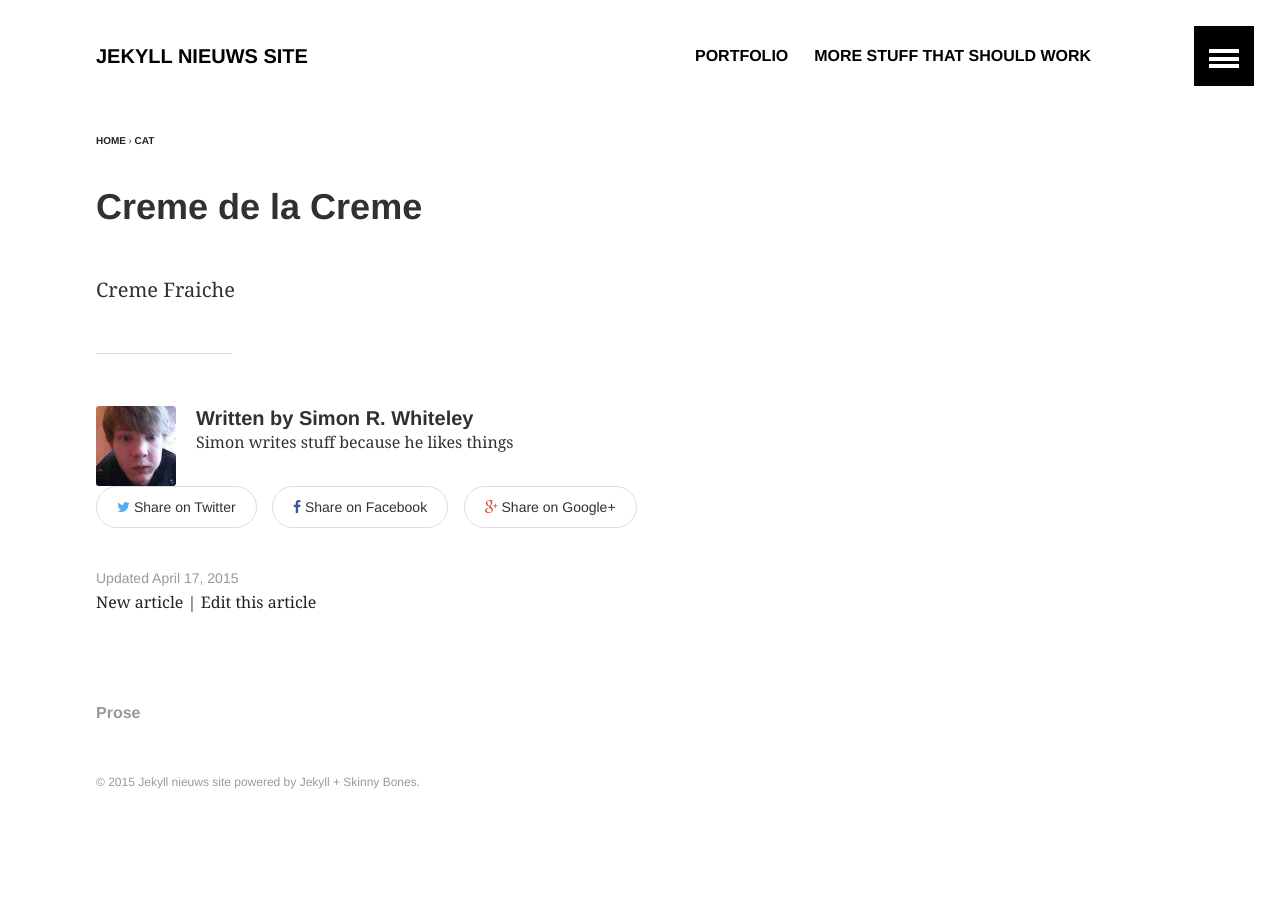
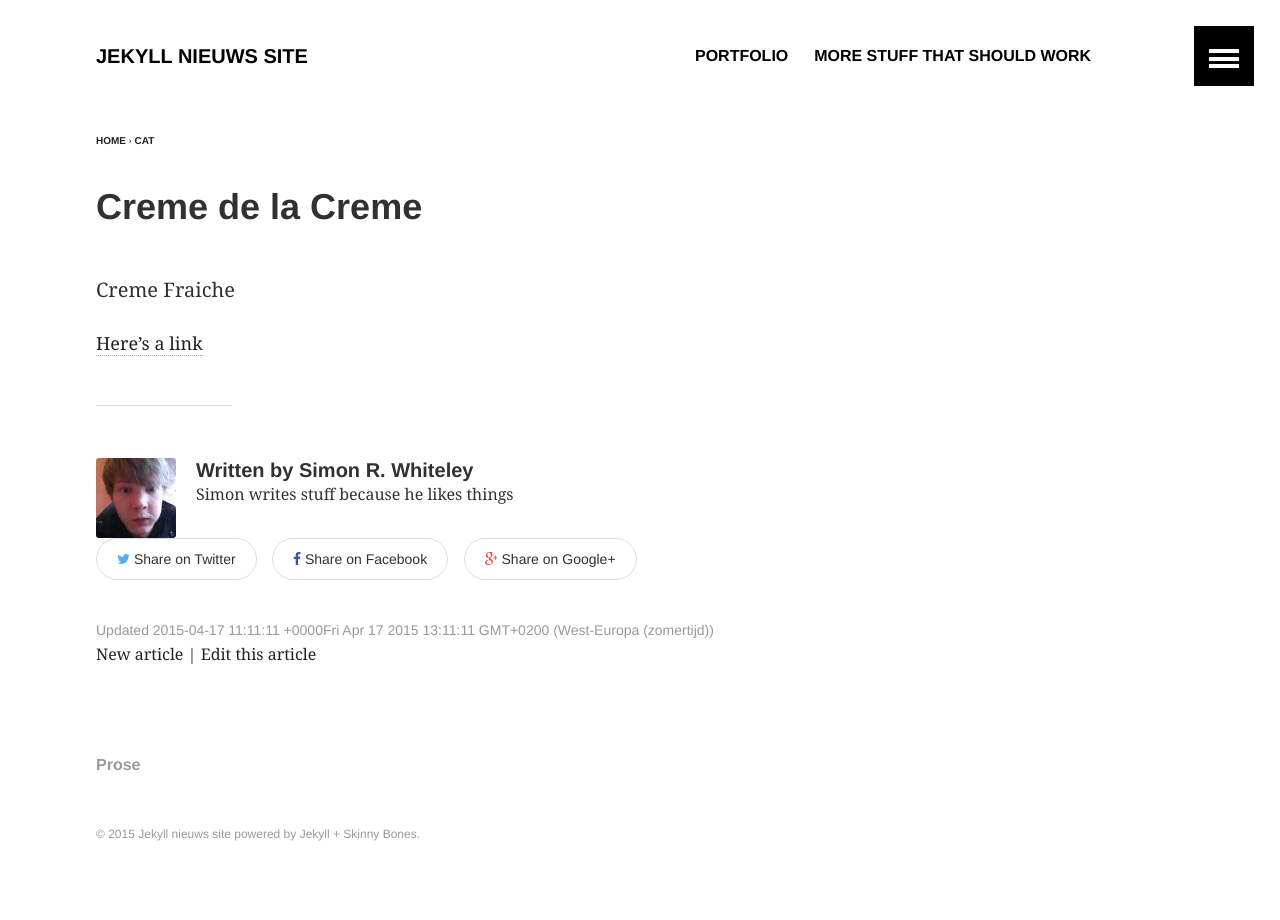
Before and after one commit to grandconjuration/YellowHumanSoftwareDocs, a Jekyll site: the page built from _posts/2015-04-17-creme.md, in a window 1280 px wide. Built offline with Jekyll 4.4.1, drawn with Linux system fonts in a browser that asks for light colours.

Commit message:
Updated 2015-04-17-creme.md

```diff
--- a/_posts/2015-04-17-creme.md
+++ b/_posts/2015-04-17-creme.md
@@ -1,8 +1,13 @@
 ---
 layout: article
-title: "Creme de la Creme"
+title: Creme de la Creme
 categories: cat
 published: true
-modified: 2015-04-17 11:11:11
+modified:
+  - 2015-04-17T11:11:11.000Z
+  - "Fri Apr 17 2015 13:11:11 GMT+0200 (West-Europa (zomertijd))"
 ---
+
 Creme Fraiche
+
+[Here's a link](http://jekyll.simonwhiteley.nl/ "simonwhiteley.nl")
```
